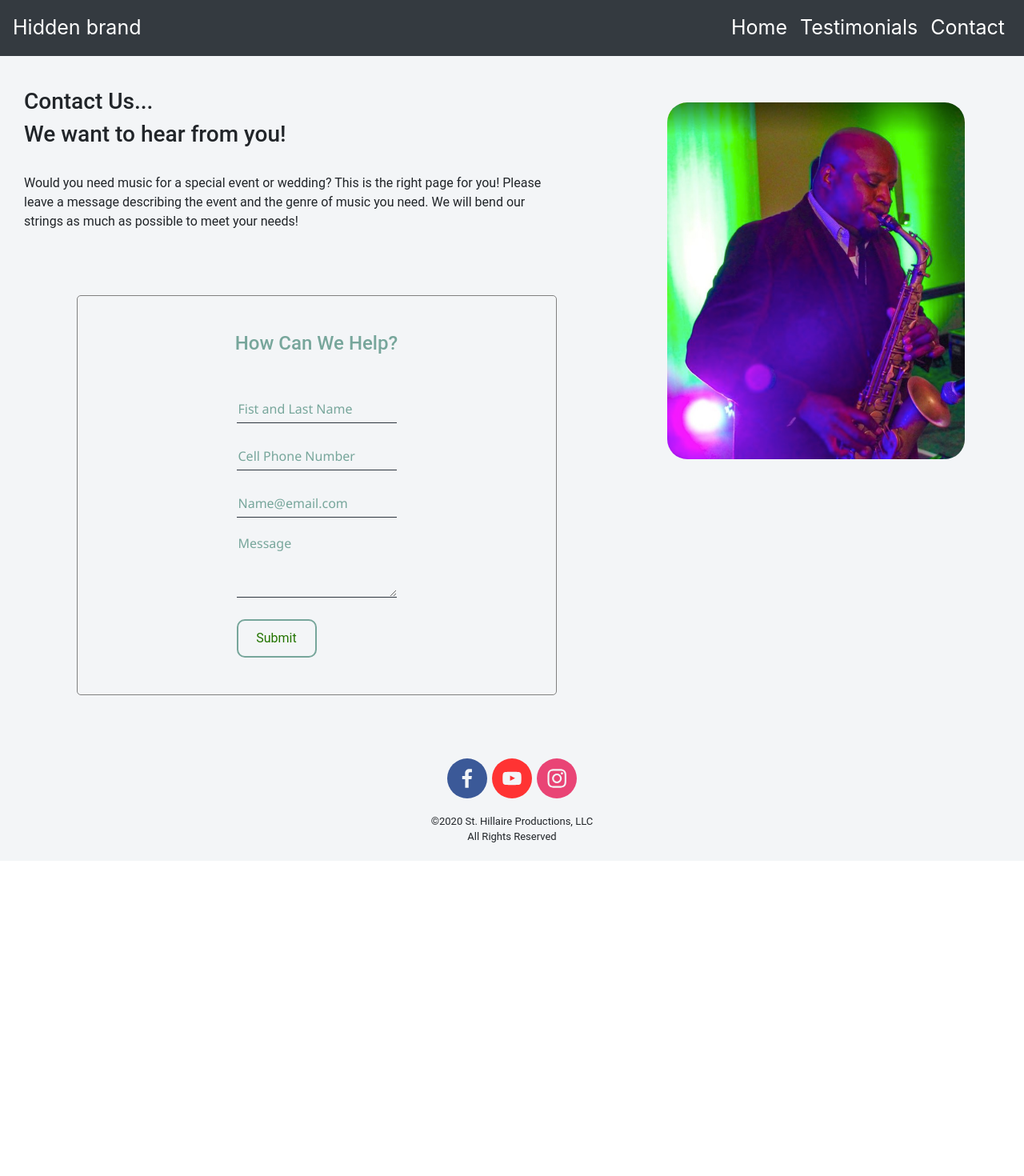
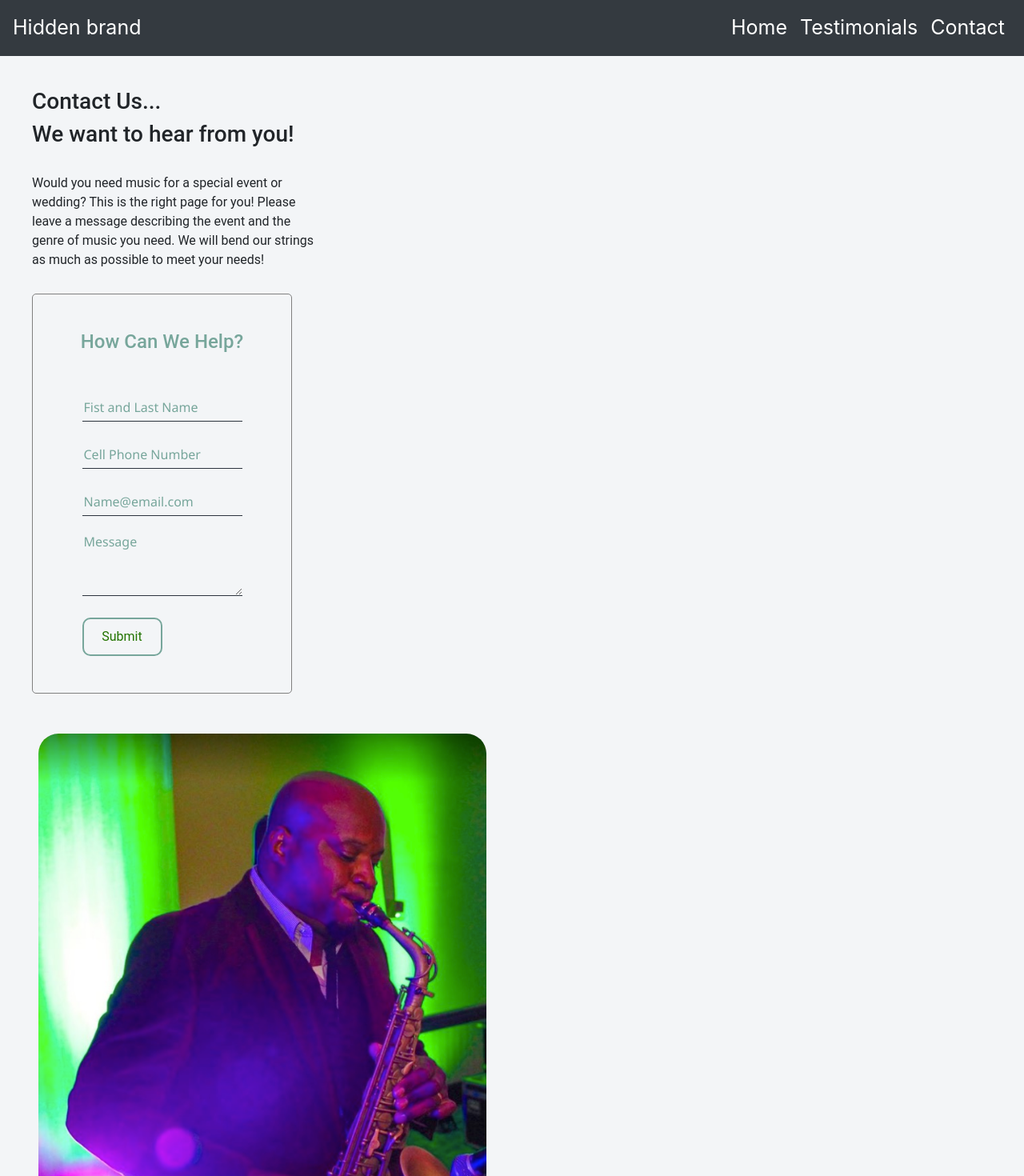
Before and after one commit to Norrismi/Dean_productions, a React (Create React App) app: page /contact in a window 1280 px wide. Shown: the top 1470 px of the page at 80% size. Before the commit the page ends 1076 px from the top, so only its background shows below. Built offline with nearby package versions, Linux system fonts and the light colour scheme.

Commit message:
working on media queries

```diff
--- a/src/Components/Contact/Contact.js
+++ b/src/Components/Contact/Contact.js
@@ -21,11 +21,11 @@ class Contact extends Component {
       <div>
         <Nav />
         <div className="columns-container">
-          <div className="contact-left-side">
+          <div className="contact_left-side">
             <h3 className="header1">Contact Us...</h3>
             <h3 className="header2">We want to hear from you!</h3>
             <br></br>
-            <div className="body">
+            <div className="contact_body">
               Would you need music for a special event or wedding? This is the
               right page for you! Please leave a message describing the event
               and the genre of music you need. We will bend our strings as much
@@ -49,14 +49,14 @@ class Contact extends Component {
             <div className="cellPic">
               <img
                 src={shSax}
-                className="shSax"
+                className="contact_dean-sax-img"
                 alt="Dean St.Hillaire playing Saxophone"
               />
             </div>
 
           </div>
 
-          <div className="contact-right-side">
+          <div className="contact_right-side">
             <img
               src={shSax}
               className="shSax"
--- a/src/Components/Contact/StylesContact.css
+++ b/src/Components/Contact/StylesContact.css
@@ -5,7 +5,7 @@
   padding-bottom: 30px;
 }
 
-.contact-left-side {
+.contact_left-side {
   background-color: #f3f5f7;
   display: flex;
   flex-direction: column;
@@ -13,13 +13,13 @@
   padding: 40px 7px 30px 30px;
 }
 
-.contact-right-side {
+.contact_right-side {
   background-color: #f3f5f7;
   flex: 0 0 40%;
   padding: 58px 15px 30px 7px;
 }
 
-.body {
+.contact_body {
   display: flex;
   padding: 0 80px 80px 0px;
 }
@@ -38,7 +38,6 @@
   flex-direction: column;
   margin-left: auto;
   margin-right: auto;
-  /* padding: 40px 40px; */
   border: 1px solid grey;
   border-radius: 5px;
   width: 600px;
@@ -139,11 +138,11 @@ textarea {
   display: none;
 }
 
-.shSax {
+.contact_dean-sax-img {
   border-radius: 25px;
 }
 
-@media screen and (max-width: 500px) {
+/* @media screen and (max-width: 500px) {
   .contact-left-side {
     padding: 40px 0px 30px 0px;
   }
@@ -160,7 +159,7 @@ textarea {
     padding-left: 25px;
   }
 
-  .body {
+  .contact_body {
     display: flex;
     padding: 0 20px 0 25px;
   }
@@ -181,4 +180,106 @@ textarea {
     display: inline;
     padding-top: 50px;
   }
+} */
+
+
+
+@media  (min-width: 320px) {
+
+.contact_body{
+  width: 360px;
+  padding: 0 30px 30px 0;
 }
+
+
+.contact-form_container{
+  width: 325px;
+  margin: 0;
+}
+
+input,
+textarea {
+  width: 210px;
+}
+
+input:focus,
+textarea:focus {
+  width: 210px;
+}
+
+.contact_dean-sax-img{
+  max-width: 83%;
+  margin: 0 0 0 13px;
+}
+
+.contact_right-side{
+  display: none;
+}
+
+
+.cellPic {
+  display: inline;
+  padding-top: 50px;
+}
+
+}
+
+
+
+
+
+@media  (min-width: 400px) {
+  .contact_left-side {
+    padding: 40px 7px 30px 40px;
+  }
+
+  .contact_dean-sax-img{
+    max-width: 83%;
+    margin: 0 0 0 8px;
+  }
+
+  }
+
+
+
+
+
+
+
+@media  (min-width: 768px) {
+
+  .contact_body{
+    width: 395px;
+    padding: 0 30px 30px 0;
+  }
+
+
+  .contact-form_container{
+    width: 325px;
+    margin: 0;
+  }
+
+  input,
+  textarea {
+    width: 200px;
+  }
+
+  input:focus,
+  textarea:focus {
+    width: 200px;
+  }
+  .contact_right-side{
+
+  }
+
+  .contact_left-side{
+
+  }
+
+  img.shSax{
+    max-width: 100%;
+    margin: 0;
+  }
+
+
+  }
```
